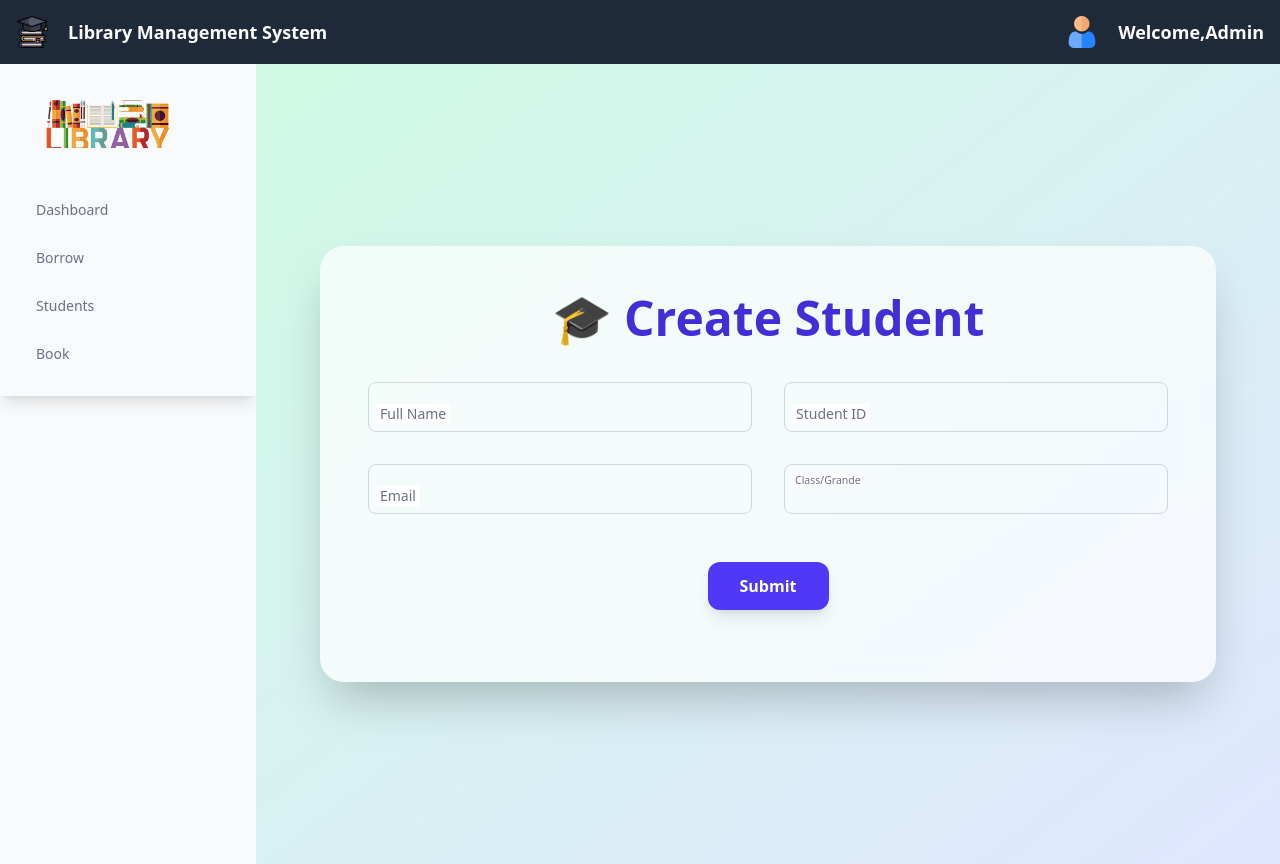
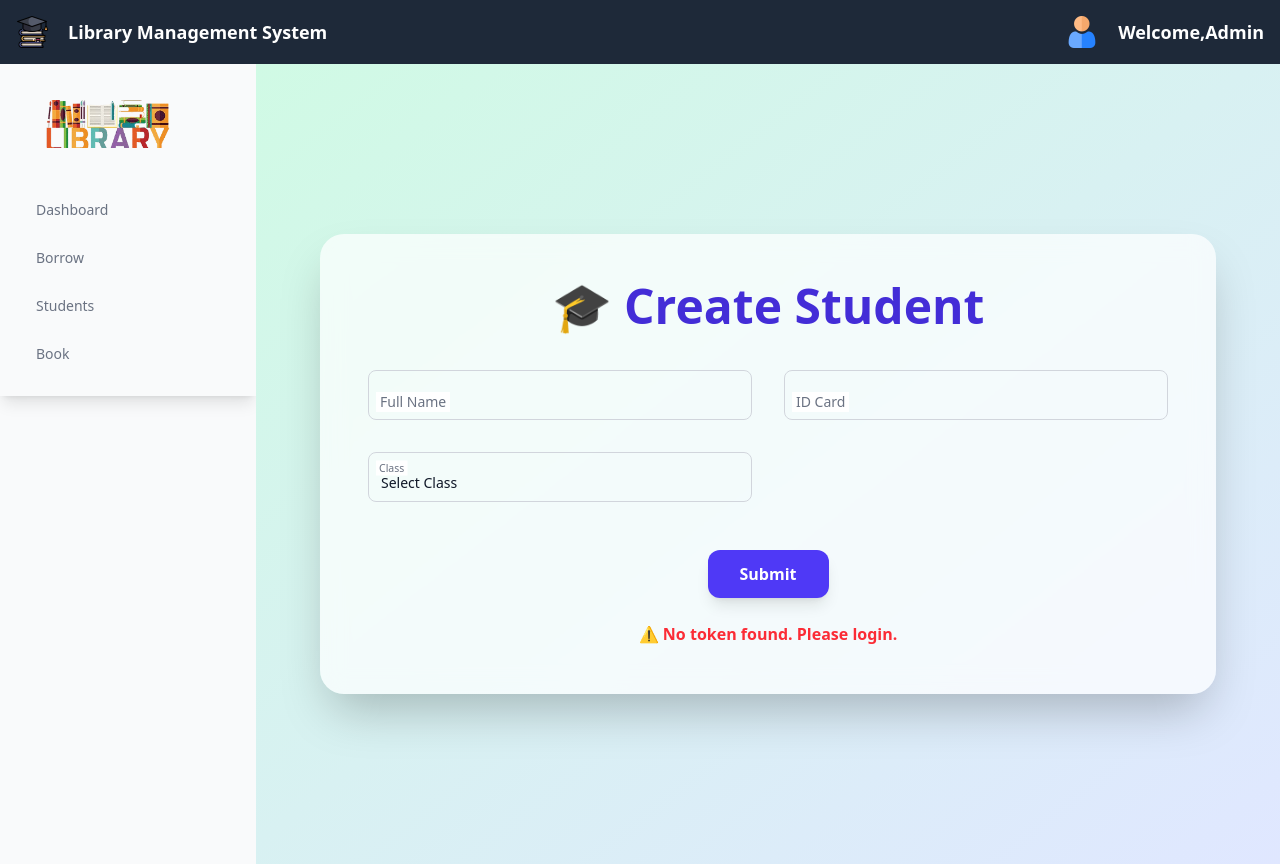
Before and after one commit to btw-imlong/Library, a Vue app: page /addstudent in a window 1280 px wide. Built offline with nearby package versions, Linux system fonts and the light colour scheme.

Commit message:
add line

```diff
--- /dev/null
+++ b/src/auth/login-student.vue
@@ -0,0 +1,138 @@
+<script setup>
+import { ref, onMounted } from "vue";
+import { useRouter } from "vue-router";
+
+const router = useRouter();
+const token = localStorage.getItem("token")  "";
+
+// Form fields
+const fullName = ref("");
+const idCard = ref("");
+const studentClass = ref("");
+
+// Class options
+const classOptions = ["wmad", "accounting", "sales"];
+
+// API URL
+const apiUrl = "http://localhost:3000/api/students";
+
+async function handleSubmit() {
+  if (!fullName.value  !idCard.value  !studentClass.value) {
+    alert("Please fill all fields");
+    return;
+  }
+
+  const payload = {
+    full_name: fullName.value,
+    id_card: idCard.value,
+    student_class: studentClass.value,
+  };
+
+  try {
+    const res = await fetch(apiUrl, {
+      method: "POST",
+      headers: {
+        "Content-Type": "application/json",
+        Authorization: `Bearer ${token}`,
+      },
+      body: JSON.stringify(payload),
+    });
+
+    if (!res.ok) {
+      const err = await res.json();
+      throw new Error(err.message  "Failed to create student");
+    }
+
+    alert("Student created successfully!");
+    router.push("/student");
+  } catch (error) {
+    alert("Error: " + error.message);
+  }
+}
+
+function goBack() {
+  router.back();
+}
+</script>
+
+<template>
+  <div class="w-full p-4 mb-6 bg-white h-full">
+    <div class="flex p-7 mb-4 h-full">
+      <div class="ms-6 w-1/2 px-32 py-16 rounded-xl shadow-lg">
+        <h1 class="text-2xl font-bold mb-4 p-4 text-center text-blue-600">
+          Add New Student
+        </h1>
+        <form class="max-w-sm mx-auto space-y-4" @submit.prevent="handleSubmit">
+          <div>
+            <label for="fullName" class="block text-sm font-bold mb-2"
+              >Full Name</label
+            >
+            <input
+              type="text"
+              id="fullName"
+              v-model="fullName"
+              class="shadow border rounded w-full py-2 px-3"
+              required
+            />
+          </div>
+
+          <div>
+            <label for="idCard" class="block text-sm font-bold mb-2"
+              >ID Card</label
+            >
+            <input
+              type="text"
+              id="idCard"
+              v-model="idCard"
+              class="shadow border rounded w-full py-2 px-3"
+              required
+            />
+          </div>
+
+          <div>
+            <label for="studentClass" class="block text-sm font-bold mb-2"
+              >Student Class</label
+            >
+            <select
+              id="studentClass"
+              v-model="studentClass"
+              class="shadow border rounded w-full py-2 px-3"
+              required
+            >
+              <option value="" disabled>Select class</option>
+              <option
+                v-for="option in classOptions"
+                :key="option"
+                :value="option"
+              >
+                {{ option }}
+              </option>
+            </select>
+          </div>
+
+          <button
+            type="submit"
+            class="text-white bg-blue-700 hover:bg-blue-800 rounded-lg text-sm w-full px-3 py-2 mt-4"
+          >
+            Add Student
+          </button>
+          <button
+            type="button"
+            @click="goBack"
+            class="text-gray-700 bg-gray-200 rounded-lg text-sm w-full px-3 py-2 hover:bg-gray-300"
+          >
+            Back
+          </button>
+        </form>
+      </div>
+
+      <div class="mt-6 ms-6 w-1/2 px-32 py-16">
+        <img
+          class="w-full h-full"
+          src="../assets/image.png"
+          alt="Student Image"
+        />
+      </div>
+    </div>
+  </div>
+</template>
--- a/src/views/addstudent.vue
+++ b/src/views/addstudent.vue
@@ -33,63 +33,48 @@
           </label>
         </div>
 
-        <!-- Student ID -->
+        <!-- ID Card -->
         <div class="relative">
           <input
-            v-model="form.student_id"
+            v-model="form.id_card"
             type="text"
-            id="student_id"
+            id="id_card"
             required
             placeholder=" "
             class="block w-full px-3 pt-5 pb-2 text-sm text-gray-900 bg-transparent border border-gray-300 rounded-lg appearance-none focus:outline-none focus:ring-2 focus:ring-indigo-400 focus:border-indigo-500 peer"
           />
           <label
-            for="student_id"
+            for="id_card"
             class="absolute text-sm text-gray-500 bg-white px-1 transition-all duration-300 transform scale-75 top-1.5 z-10 origin-[0] left-2 peer-placeholder-shown:scale-100 peer-placeholder-shown:translate-y-4 peer-focus:scale-75 peer-focus:-translate-y-1.5"
           >
-            Student ID
+            ID Card
           </label>
         </div>
 
-        <!-- Email -->
+        <!-- Student Class -->
         <div class="relative">
-          <input
-            v-model="form.email"
-            type="email"
-            id="email"
+          <select
+            v-model="form.student_class"
+            id="student_class"
             required
-            placeholder=" "
             class="block w-full px-3 pt-5 pb-2 text-sm text-gray-900 bg-transparent border border-gray-300 rounded-lg appearance-none focus:outline-none focus:ring-2 focus:ring-indigo-400 focus:border-indigo-500 peer"
-          />
+          >
+            <option value="" disabled hidden>Select Class</option>
+            <option>wmad</option>
+            <option>accounting</option>
+            <option>sales</option>
+            <option>cocktail sharker</option>
+            <option>makating</option>
+          </select>
           <label
-            for="email"
+            for="student_class"
             class="absolute text-sm text-gray-500 bg-white px-1 transition-all duration-300 transform scale-75 top-1.5 z-10 origin-[0] left-2 peer-placeholder-shown:scale-100 peer-placeholder-shown:translate-y-4 peer-focus:scale-75 peer-focus:-translate-y-1.5"
           >
-            Email
+            Class
           </label>
         </div>
 
-        <!-- Grade -->
-        <div class="relative">
-          <select
-            id="Class/Grande"
-            class="block w-full px-3 pt-5 pb-2 text-sm text-gray-900 bg-transparent border border-gray-300 rounded-lg appearance-none focus:outline-none focus:ring-2 focus:ring-indigo-400 focus:border-indigo-500 peer"
-          >
-            <option value="" disabled selected hidden></option>
-            <option>WMAD</option>
-            <option>Accounting</option>
-            <option>Sales</option>
-            <option>Cocktail sharker</option>
-            <option>Makating</option>
-          </select>
-          <label
-            for="Class/Grande"
-            class="absolute text-sm text-gray-500 bg-white px-1 transition-all duration-300 transform scale-75 top-1.5 z-10 origin-[0] left-2 peer-placeholder-shown:scale-100 peer-placeholder-shown:translate-y-4 peer-focus:scale-75 peer-focus:-translate-y-1.5"
-            >Class/Grande</label
-          >
-        </div>
-
-        <!-- Submit button -->
+        <!-- Submit Button -->
         <div class="col-span-1 md:col-span-2 mt-4 text-center">
           <button
             type="submit"
@@ -115,19 +100,28 @@
 </template>
 
 <script setup>
-import { ref } from "vue";
+import { ref, onMounted } from "vue";
 import axios from "axios";
 
 const form = ref({
   full_name: "",
-  student_id: "",
-  email: "",
-  grade: "",
+  id_card: "",
+  student_class: "",
 });
 
 const loading = ref(false);
 const successMessage = ref("");
 const errorMessage = ref("");
+
+// Set token header on mount
+onMounted(() => {
+  const token = localStorage.getItem("token");
+  if (token) {
+    axios.defaults.headers.common["Authorization"] = `Bearer ${token}`;
+  } else {
+    errorMessage.value = "⚠️ No token found. Please login.";
+  }
+});
 
 async function handleSubmit() {
   loading.value = true;
@@ -135,18 +129,11 @@ async function handleSubmit() {
   errorMessage.value = "";
 
   try {
-    const token = localStorage.getItem("token");
-    if (!token) throw new Error("No token found. Please login.");
-
-    await axios.post("http://localhost:3000/api/students", form.value, {
-      headers: {
-        Authorization: `Bearer ${token}`,
-      },
-    });
-
+    await axios.post("http://localhost:3000/api/students", form.value);
     successMessage.value = "✅ Student created successfully!";
-    form.value = { full_name: "", student_id: "", email: "", grade: "" };
+    form.value = { full_name: "", id_card: "", student_class: "" };
   } catch (err) {
+    console.error("Submit Error:", err.response?.data || err.message);
     errorMessage.value =
       err.response?.data?.message || "❌ Failed to create student.";
   } finally {
@@ -154,3 +141,7 @@ async function handleSubmit() {
   }
 }
 </script>
+
+<style scoped>
+/* Add custom styling if needed */
+</style>
```
